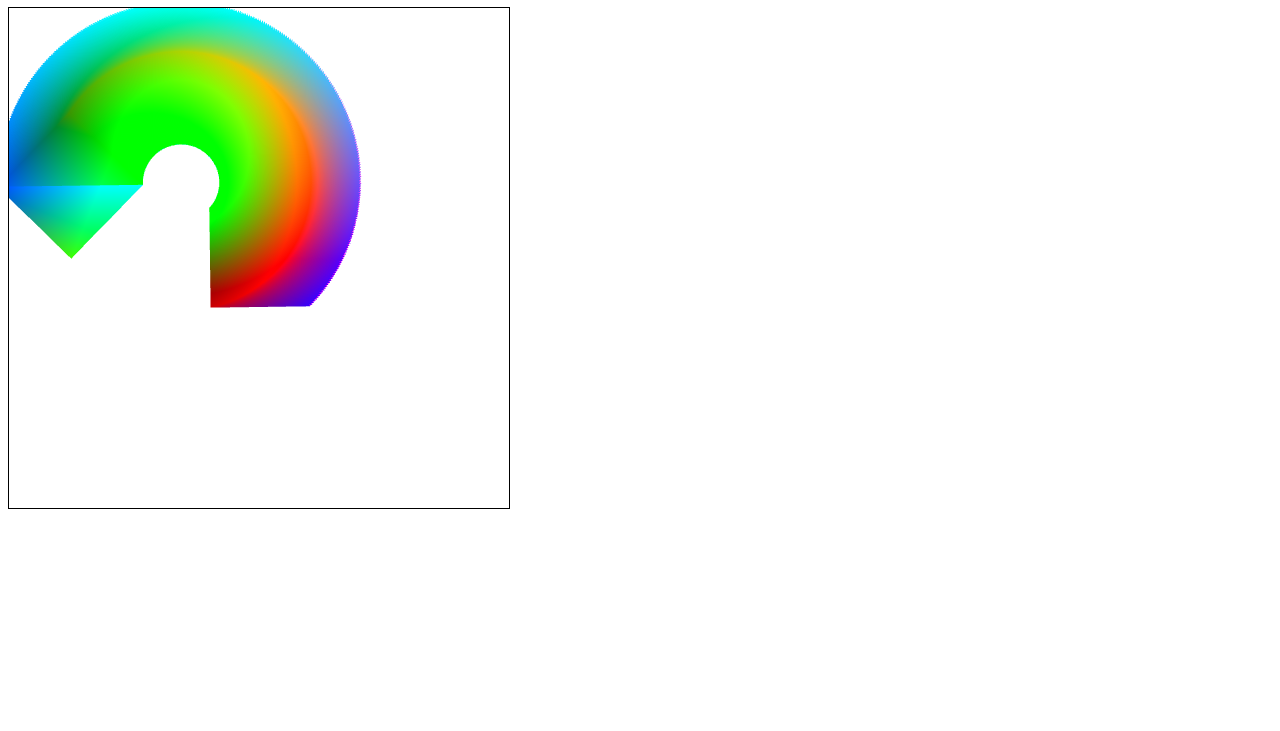
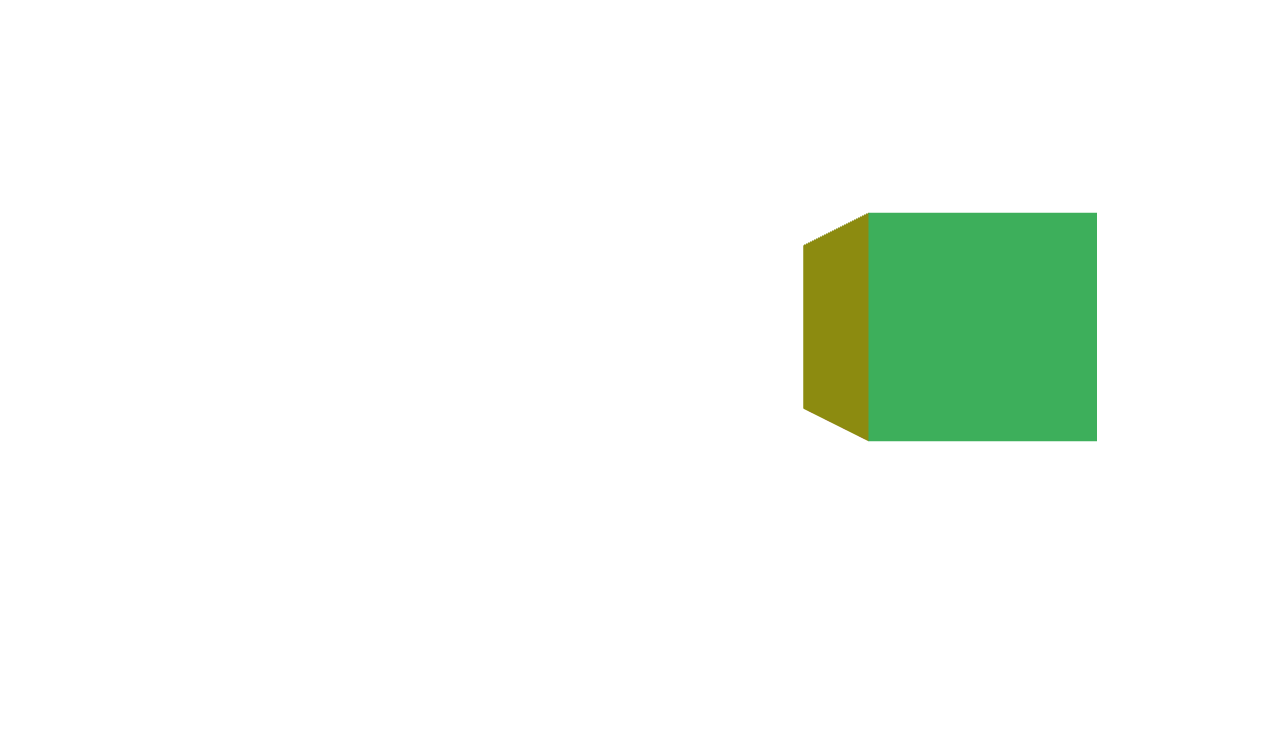
Before and after one commit to lucaszm7/CG_Trabalho1_WebGL, a website: page public/index.html in a window 1280 px wide. Shown: the part 73-804 px from the top of the page. Drawn offline with Linux system fonts and the light colour scheme.

Commit message:
#8 - Camera: view and perspective

```diff
--- a/public/index.html
+++ b/public/index.html
@@ -12,7 +12,12 @@
     </head>
 
     <body>
-        <h1>WebGL!!!</h1>
-        <canvas height="500" width="500"></canvas>
+        <!-- <h1>WebGL!!!</h1> -->
+        <canvas></canvas>
+        <script>
+            const _C = document.getElementsByTagName('canvas')[0];
+            _C.width = window.innerWidth;
+            _C.height = window.innerHeight;
+        </script>
     </body>
 </html>
--- a/public/main.css
+++ b/public/main.css
@@ -1,3 +1,9 @@
+body{
+    margin: 0;
+}
+
 canvas {
-    border: 1px solid black;
+    /* border: 1px solid black; */
+    width: 100%;
+    height: 100%;
 }
--- a/public/main.js
+++ b/public/main.js
@@ -7,55 +7,90 @@ if (!gl) {
     throw new Error ("WebGL not supported");
 }
 
-// === PIPELINE === //
-
-    // 1TH
-    // create an VertexData = [...];
-    // create GpuBuffer;
-    // Attach GpuBuffer to VertexData
-
-    // 2TH
-    // create vertex-shader;
-    // create fragment-shader;
-    // create program;
-    // attach shader to program;
-
-    // 3TH
-    // ennable vertex-attributes;
-
-    // draw
-
-// === END OF PIPE === //
-
 // ========================== 1TH ========================== //
 
 const vertexData = [
-    -1, -1, 0, //V0.position
-    -1,  1, 0,  //V1.position
-     1, -1, 0,  //V2.position
 
-    -1,  1, 0,  //V3.position
-     1, -1, 0,  //V4.position
-     1,  1, 0,   //V5.position
+    //FRONT
+    0.5, 0.5, 0.5,
+    0.5, -.5, 0.5,
+    -.5, 0.5, 0.5,
+
+    -.5, 0.5, 0.5,
+    0.5, -.5, 0.5,
+    -.5, -.5, 0.5,
+
+
+    // Left
+    -.5, 0.5, 0.5,
+    -.5, -.5, 0.5,
+    -.5, 0.5, -.5,
+
+    -.5, 0.5, -.5,
+    -.5, -.5, 0.5,
+    -.5, -.5, -.5,
+
+
+    // Back
+    -.5, 0.5, -.5,
+    -.5, -.5, -.5,
+    0.5, 0.5, -.5,
+
+    0.5, 0.5, -.5,
+    -.5, -.5, -.5,
+    0.5, -.5, -.5,
+
+
+    // Right
+    0.5, 0.5, -.5,
+    0.5, -.5, -.5,
+    0.5, 0.5, 0.5,
+
+    0.5, 0.5, 0.5,
+    0.5, -.5, 0.5,
+    0.5, -.5, -.5,
+
+
+    // Top
+    0.5, 0.5, 0.5,
+    0.5, 0.5, -.5,
+    -.5, 0.5, 0.5,
+
+    -.5, 0.5, 0.5,
+    0.5, 0.5, -.5,
+    -.5, 0.5, -.5,
+
+
+    // Bottom
+    0.5, -.5, 0.5,
+    0.5, -.5, -.5,
+    -.5, -.5, 0.5,
+
+    -.5, -.5, 0.5,
+    0.5, -.5, -.5,
+    -.5, -.5, -.5,
 ];
 
-const colorData = [
-    1, 0, 0,   //V0.color
-    0, 1, 0,   //V1.color
-    0, 0, 1,   //V2.color
+function randomColor () {
+    return [ Math.random(), Math.random(), Math.random()];
+}
 
-    0, 1, 1,   //V1.color
-    1, 0, 1,   //V2.color
-    1, 1, 0,   //V1.color
-];
+
+const colorData = [];
+for (let face = 0; face < 6; face++){
+    let faceColor = randomColor();
+    for (let vertex = 0; vertex < 6; vertex++){
+        colorData.push(...faceColor);
+    }
+}
 
 const positionBuffer = gl.createBuffer();
 gl.bindBuffer(gl.ARRAY_BUFFER, positionBuffer);
-gl.bufferData(gl.ARRAY_BUFFER, new Float32Array(vertexData), gl.DYNAMIC_DRAW);
+gl.bufferData(gl.ARRAY_BUFFER, new Float32Array(vertexData), gl.STATIC_DRAW);
 
 const colorBuffer = gl.createBuffer();
 gl.bindBuffer(gl.ARRAY_BUFFER, colorBuffer);
-gl.bufferData(gl.ARRAY_BUFFER, new Float32Array(colorData), gl.DYNAMIC_DRAW);
+gl.bufferData(gl.ARRAY_BUFFER, new Float32Array(colorData), gl.STATIC_DRAW);
 
 // ========================== 2TH ========================== //
 const vertexShader = gl.createShader(gl.VERTEX_SHADER);
@@ -68,11 +103,11 @@ attribute vec3 color;
 varying vec3 vColor;
 varying vec4 fPosition;
 
-uniform mat4 matrix;
+uniform mat4 mvpMatrix;
 
 void main() {
 
-    fPosition = matrix * vec4(position, 1);
+    fPosition = mvpMatrix * vec4(position, 1);
 
     vColor = color;
     gl_Position = fPosition;
@@ -88,7 +123,8 @@ varying vec3 vColor;
 varying vec4 fPosition;
 
 void main() {
-    gl_FragColor = fPosition + vec4(vColor, 1.0);
+    //gl_FragColor = fPosition * vec4(vColor, 1.0);
+    gl_FragColor = vec4(vColor, 1.0);
 }
 `);
 gl.compileShader(fragmentShader);
@@ -111,23 +147,45 @@ gl.bindBuffer(gl.ARRAY_BUFFER, colorBuffer);
 gl.vertexAttribPointer(colorLocation, 3, gl.FLOAT, false, 0, 0);
 
 gl.useProgram(program);
+gl.enable(gl.DEPTH_TEST);
 
 const uniformLocation = {
-    matrix: gl.getUniformLocation(program, `matrix`),
+    mvpMatrix: gl.getUniformLocation(program, `mvpMatrix`),
 };
 
-const matrix = mat4.create();
-console.log(matrix);
-mat4.scale(matrix, matrix, [0.2, 0.2, 0.2]);
-mat4.translate(matrix, matrix, [0, 0, 0]);
+// CREATE ALL THE MATRIX NEEDED, WORLD MATRIX AND PERSPECTIVE MATRIX
+const modelMatrix = mat4.create();
+const viewMatrix = mat4.create();
+const projectionMatrix = mat4.create();
+mat4.perspective(projectionMatrix,
+    70 * Math.PI/180,//Vertical Field-of-view (angle, radiants)
+    canvas.width/canvas.height, //Aspect-ratio
+    1e-4, // Near-distance
+    1e4 // Far-distance
+);
+const modelViewMatrix = mat4.create();
+const mvpMatrix = mat4.create();
+
+mat4.translate(modelMatrix, modelMatrix, [-1.5, 0, -2]);
+
+mat4.translate(viewMatrix, viewMatrix, [-3, 0, 1]);
+console.log("VIEW MATRIX: ", viewMatrix);
+mat4.invert(viewMatrix, viewMatrix);
+console.log("VIEW MATRIX AFTER INVERT: ", viewMatrix);
+
 
 function animate () {
     requestAnimationFrame(animate);
-    mat4.rotateZ(matrix, matrix, Math.PI/240);
-    mat4.translate(matrix, matrix, [.02, .02, 0]);
-    mat4.scale(matrix, matrix, [1.0001, 1.0001, 1.0001]);
-    gl.uniformMatrix4fv(uniformLocation.matrix, false, matrix);
-    gl.drawArrays(gl.TRIANGLES, 0, 6);
+    //mat4.rotateZ(modelMatrix, modelMatrix, Math.PI/2 /70);
+    //mat4.rotateX(modelMatrix, modelMatrix, Math.PI/2 /70);
+
+    //MODEL MATRIX WILL BE APPLY FIRST, AFTER THE VIEW MATRIX
+    mat4.multiply(modelViewMatrix, viewMatrix, modelMatrix);
+    //MODEL-VIEW WILL BE APPLY FIRST ON THE MULTIPLICATION, AFTER THE PROJECTION(PERSPECTIVE) MATRIX
+    mat4.multiply(mvpMatrix, projectionMatrix, modelViewMatrix);
+
+    gl.uniformMatrix4fv(uniformLocation.mvpMatrix, false, mvpMatrix);
+    gl.drawArrays(gl.TRIANGLES, 0, vertexData.length / 3);
 }
 
 animate();
```
Also changed, not shown: README.md (added).
